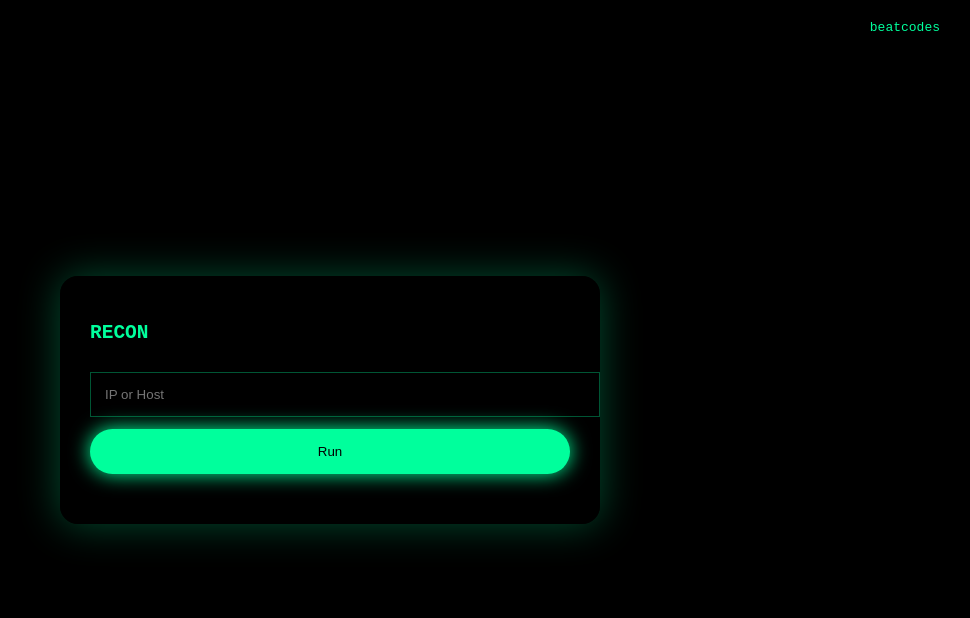
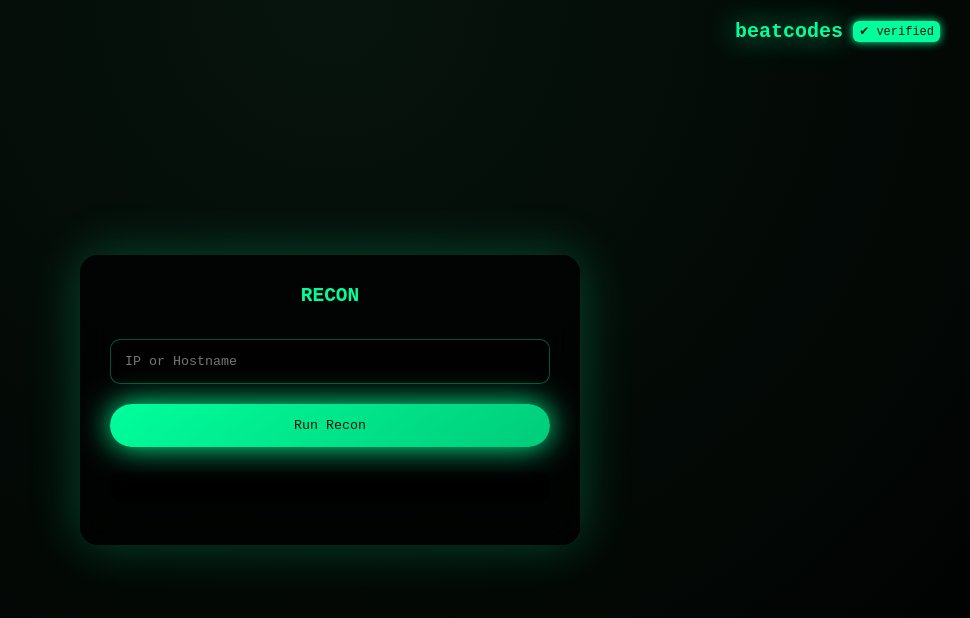
Before and after one commit to beatcodess/OSINTIP, a website: page index.html in a window 1280 px wide. Shown: the whole page, without its empty margins (310-1280 px from the left). Drawn offline with Linux system fonts and the light colour scheme.

Commit message:
Update index.html

```diff
--- a/index.html
+++ b/index.html
@@ -1,65 +1,180 @@
 <!DOCTYPE html>
-<html>
+<html lang="en">
 <head>
 <meta charset="UTF-8">
 <title>RECON</title>
+
 <style>
-body {
-  margin:0;height:100vh;display:flex;justify-content:center;align-items:center;
-  background:#000;color:#00ff9c;font-family:monospace
+*{box-sizing:border-box;font-family:monospace}
+
+body{
+margin:0;
+height:100vh;
+background:radial-gradient(circle at top,#07140d,#000);
+display:flex;
+align-items:center;
+justify-content:center;
+color:#00ff9c;
+overflow:hidden
 }
-.container {
-  width:480px;padding:30px;background:rgba(0,0,0,.65);
-  backdrop-filter:blur(14px);border-radius:18px;
-  box-shadow:0 0 40px rgba(0,255,156,.3)
+
+header{
+position:absolute;
+top:20px;
+right:30px;
+display:flex;
+align-items:center;
+gap:10px;
+cursor:pointer
 }
-input,button {
-  width:100%;padding:14px;margin-top:12px;
-  background:#000;border:1px solid #00ff9c55;color:#00ff9c
+
+.name{
+font-size:20px;
+font-weight:bold;
+color:#00ff9c;
+white-space:nowrap;
+text-shadow:
+0 0 5px #00ff9c,
+0 0 15px #00ff9c,
+0 0 30px #00ff9c;
+animation:glow 2s infinite alternate
 }
-button {
-  border-radius:40px;background:#00ff9c;color:#000;
-  box-shadow:0 0 20px #00ff9c
+
+.badge{
+background:#00ff9c;
+color:#00150c;
+font-size:12px;
+padding:3px 6px;
+border-radius:6px;
+box-shadow:0 0 10px #00ff9c
 }
-pre {margin-top:20px;white-space:pre-wrap}
-a {position:absolute;top:20px;right:30px;color:#00ff9c;text-decoration:none}
+
+@keyframes glow{
+from{text-shadow:0 0 10px #00ff9c}
+to{text-shadow:0 0 35px #00ff9c}
+}
+
+.container{
+width:500px;
+padding:30px;
+background:rgba(0,0,0,.65);
+backdrop-filter:blur(16px);
+border-radius:18px;
+box-shadow:0 0 50px rgba(0,255,156,.25)
+}
+
+h2{
+margin-top:0;
+text-align:center
+}
+
+input{
+width:100%;
+padding:14px;
+margin-top:15px;
+background:rgba(0,0,0,.75);
+border:1px solid #00ff9c55;
+border-radius:10px;
+color:#00ff9c
+}
+
+button{
+margin-top:20px;
+width:100%;
+padding:14px;
+border-radius:50px;
+border:none;
+cursor:pointer;
+background:linear-gradient(145deg,#00ff9c,#00cc7a);
+color:#00150c;
+box-shadow:0 0 30px #00ff9c
+}
+
+pre{
+margin-top:25px;
+padding:15px;
+background:rgba(0,0,0,.8);
+border-radius:12px;
+white-space:pre-wrap
+}
 </style>
 </head>
+
 <body>
 
-<a href="https://github.com/beatcodess" target="_blank">beatcodes</a>
+<header onclick="window.open('https://github.com/beatcodess','_blank')">
+  <div class="name" id="type"></div>
+  <div class="badge">✔ verified</div>
+</header>
 
 <div class="container">
-<h2>RECON</h2>
-<input id="t" placeholder="IP or Host">
-<button onclick="go()">Run</button>
-<pre id="o"></pre>
+  <h2>RECON</h2>
+  <input id="target" placeholder="IP or Hostname">
+  <button onclick="run()">Run Recon</button>
+  <pre id="out"></pre>
 </div>
 
+<audio id="bgm" loop></audio>
+
 <script>
-async function go(){
-  const t=document.getElementById("t").value.trim();
-  if(!t)return;
-  const o=document.getElementById("o");
-  o.textContent="Running...";
-  const r=await fetch("/api/recon",{method:"POST",headers:{"Content-Type":"application/json"},body:JSON.stringify({target:t})});
+const nameText="beatcodes";
+let n=0;
+(function type(){
+  if(n<nameText.length){
+    document.getElementById("type").textContent+=nameText[n++];
+    setTimeout(type,120)
+  }
+})();
+
+const bgm=document.getElementById("bgm");
+bgm.src="https://files.catbox.moe/q8n7n4.mp3";
+
+document.addEventListener("click",()=>{
+  if(bgm.paused) bgm.play();
+},{once:true});
+
+async function run(){
+  const t=document.getElementById("target").value.trim();
+  const o=document.getElementById("out");
+  if(!t) return;
+
+  o.textContent="Running reconnaissance...";
+
+  const r=await fetch("/api/recon",{
+    method:"POST",
+    headers:{"Content-Type":"application/json"},
+    body:JSON.stringify({target:t})
+  });
+
   const d=await r.json();
+
   o.textContent=
 `TARGET
-${d.target} (${d.ip})
+------
+${d.target}
+${d.ip}
 
 NETWORK
-Hostname : ${d.hostname}
-ISP      : ${d.isp}
+-------
+Hostname : ${d.hostname||"N/A"}
+ISP      : ${d.isp||"N/A"}
+City     : ${d.city||"N/A"}
+Region   : ${d.region||"N/A"}
+Country  : ${d.country||"N/A"}
 
 WEB
-HTTP     : ${d.http}
-TLS      : ${d.tls?.tls || "None"}
-Issuer   : ${d.tls?.issuer || "N/A"}
-Expiry   : ${d.tls?.valid_to || "N/A"}
-SelfSign : ${d.tls?.self_signed || false}
+---
+HTTP Alive : ${d.http}
+
+TLS
+---
+Protocol : ${d.tls?.tls||"None"}
+Issuer   : ${d.tls?.issuer||"N/A"}
+Expiry   : ${d.tls?.valid_to||"N/A"}
+SelfSign : ${d.tls?.self_signed??false}
 
 DNS
+---
 A     : ${d.dns.A.join(", ")||"None"}
 AAAA  : ${d.dns.AAAA.join(", ")||"None"}
 MX    : ${d.dns.MX.map(m=>m.exchange).join(", ")||"None"}
@@ -69,12 +184,16 @@ DMARC : ${d.dns.DMARC}
 DNSSEC: ${d.dns.DNSSEC}
 
 HONEYPOT
+--------
 Risk    : ${d.honeypot.score}
 Verdict : ${d.honeypot.verdict}
 Reasons : ${d.honeypot.reasons.join(", ")}
 
+Timestamp
+---------
 ${d.timestamp}`;
 }
 </script>
+
 </body>
 </html>
```
